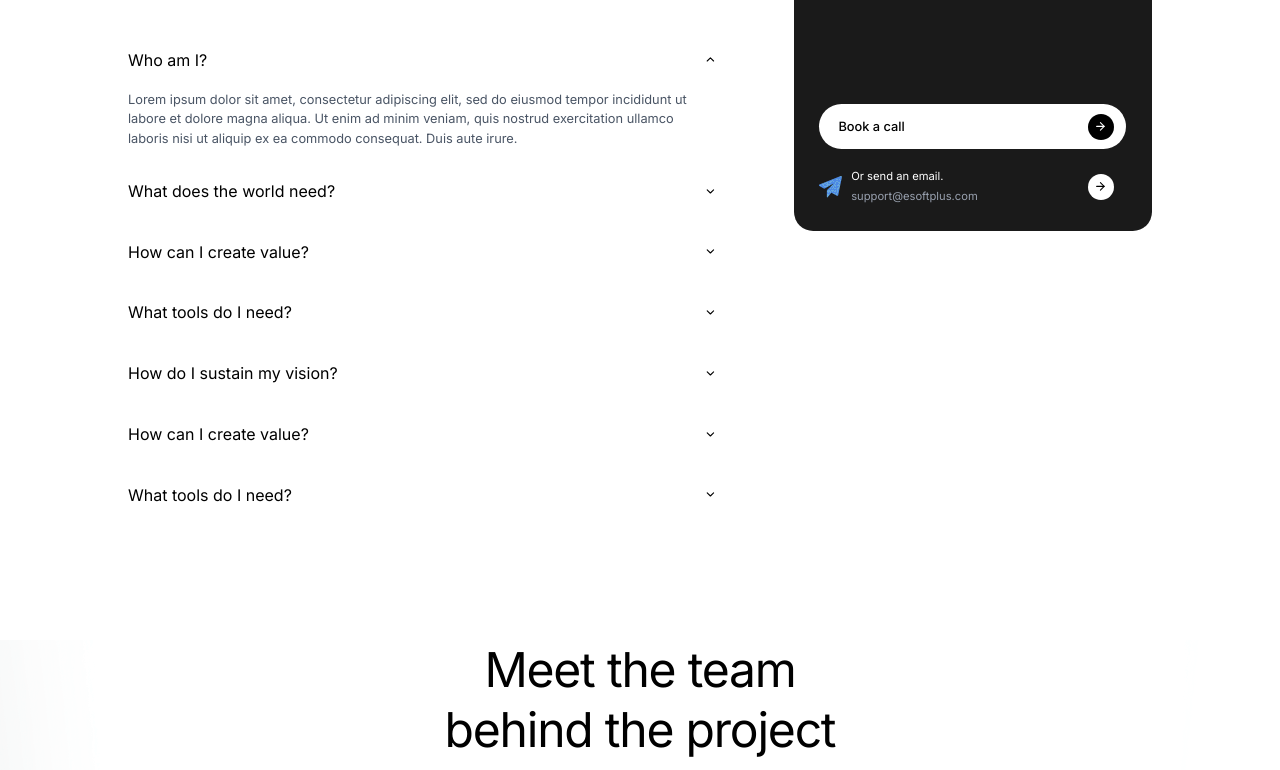
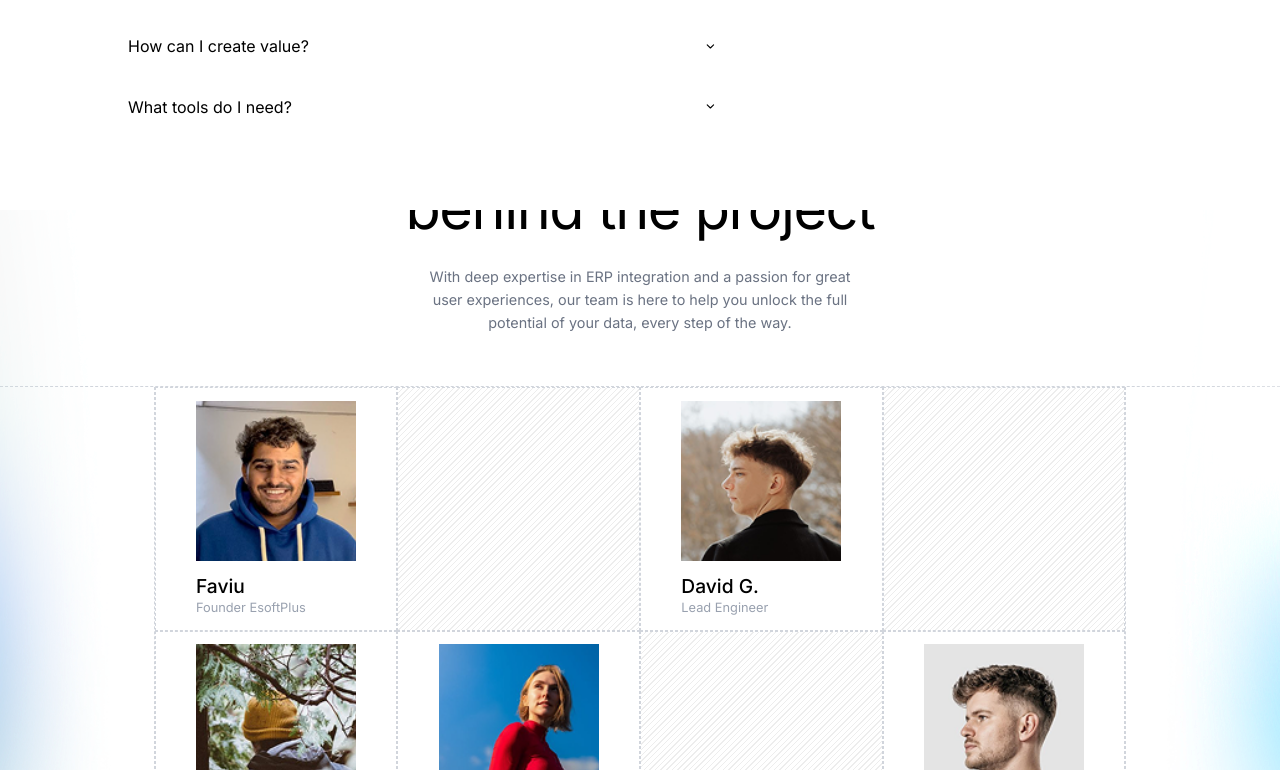
Before and after one commit to mihaicristianfarcas/esoftplus-landing, a React (Vite) app: page / in a window 1280 px wide. Shown: the part 6190-6960 px from the top of the page. Built offline with nearby package versions, Linux system fonts and the light colour scheme.

Commit message:
fix: section spacing

```diff
--- a/src/App.tsx
+++ b/src/App.tsx
@@ -11,7 +11,7 @@ import Footer from "./components/Footer";
 function App() {
 	return (
 		<div className="relative min-h-screen bg-white">
-			<div className="relative z-10 h-full flex flex-col gap-12 md:gap-36">
+			<div className="relative z-10 h-full flex flex-col">
 				<Header />
 				<Hero />
 				<HeroFooter />
--- a/src/components/FAQ.tsx
+++ b/src/components/FAQ.tsx
@@ -9,7 +9,7 @@ import { faqItems } from "../data/faq";
 
 const FAQ = () => {
 	return (
-		<section className="relative w-full h-full">
+		<section className="relative w-full h-screen flex flex-col justify-center overflow-hidden">
 			<div className="max-w-7xl mx-auto w-full">
 				{/* Outer Container: Left content + Right card */}
 				<div className="flex flex-col lg:flex-row items-start justify-between gap-12 lg:gap-24">
--- a/src/components/Header.tsx
+++ b/src/components/Header.tsx
@@ -66,7 +66,7 @@ const Header = () => {
 
 			{/* Mobile Navigation Dropdown */}
 			{isMenuOpen && (
-				<div className="lg:hidden absolute top-full left-0 right-0 border-t border-gray-100 p-6 flex flex-col gap-6 shadow-xl">
+				<div className="lg:hidden absolute top-full left-0 right-0 border-t bg-white border-gray-100 p-6 flex flex-col gap-6 shadow-xl">
 					<nav className="flex flex-col gap-4">
 						<a
 							href="#home"
--- a/src/components/Pricing.tsx
+++ b/src/components/Pricing.tsx
@@ -6,7 +6,7 @@ const Pricing = () => {
 	return (
 		<section
 			id="pricing"
-			className="relative w-full min-h-screen bg-white flex flex-col justify-center overflow-hidden"
+			className="relative w-full h-screen bg-white flex flex-col justify-center overflow-hidden"
 		>
 			<div className="max-w-7xl mx-auto w-full px-6">
 				{/* Title */}
--- a/src/components/Team.tsx
+++ b/src/components/Team.tsx
@@ -5,7 +5,7 @@ import TeamMemberCard from "./ui/TeamMemberCard";
 
 const Team = () => {
 	return (
-		<section className="relative w-full min-h-screen flex flex-col justify-center overflow-hidden">
+		<section className="relative w-full h-screen flex flex-col justify-center overflow-hidden">
 			{/* Left gradient */}
 			<div
 				className="absolute left-0 top-0 w-full lg:w-1/3 h-1/2 lg:h-full bg-contain bg-left bg-no-repeat pointer-events-none opacity-50 lg:opacity-100"
@@ -27,12 +27,12 @@ const Team = () => {
 			<div className="max-w-7xl mx-auto w-full relative z-10">
 				{/* Header */}
 				<div className="text-center mb-16">
-					<h2 className="text-4xl lg:text-6xl font-light leading-tight tracking-tight mb-6">
+					<h2 className="text-5xl lg:text-7xl font-light leading-tight tracking-tight mb-6">
 						Meet the team
 						<br />
 						behind the project
 					</h2>
-					<p className="text-gray-500 text-sm lg:text-base max-w-xl mx-auto leading-relaxed px-4">
+					<p className="text-gray-500 text-md lg:text-lg max-w-xl mx-auto leading-relaxed px-4">
 						With deep expertise in ERP integration and a passion for great user
 						experiences, our team is here to help you unlock the full potential
 						of your data, every step of the way.
```
